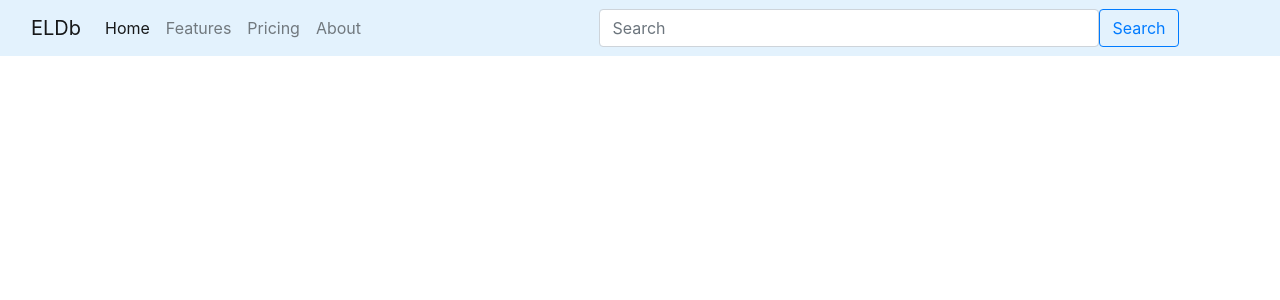
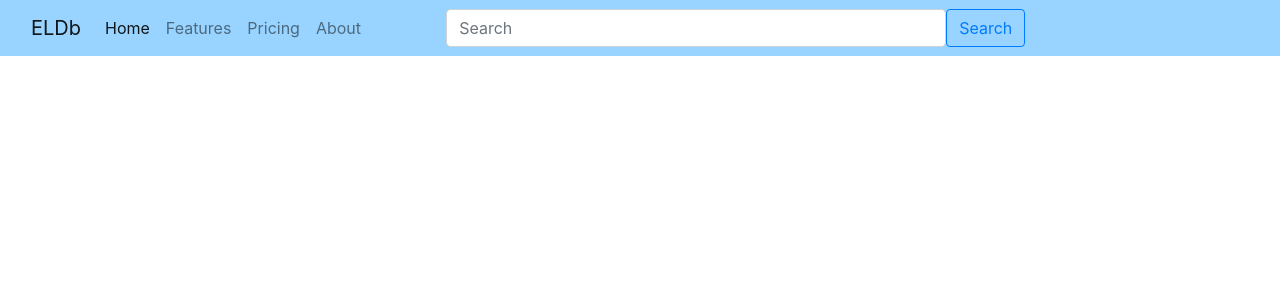
Before and after one commit to dBaliukynas/python-programming, a Python web app: template Assignment 4/app/templates/base.html in a window 1280 px wide. Shown: the top 300 px of the page. Run offline with Jinja, Linux system fonts and the light colour scheme; the template is opened without the code that fills it, so the values that code supplies are empty; some libraries are stand-ins or nearby versions.

Commit message:
Add routes init file, add header

```diff
--- /dev/null
+++ b/Assignment 4/app/routes/__init__.py
@@ -0,0 +1,4 @@
+from .base import base_blueprint
+
+def init_app(app):
+    app.register_blueprint(base_blueprint)
--- a/Assignment 4/app/templates/header.html
+++ b/Assignment 4/app/templates/header.html
@@ -1,6 +1,6 @@
 <nav
   class="navbar navbar-expand-lg navbar-light"
-  style="background-color: #e3f2fd"
+  style="background-color: #98d4ff"
 >
   <div class="container-fluid">
     <a class="navbar-brand" href="#">ELDb</a>
@@ -30,16 +30,19 @@
           <a class="nav-link" href="#">About</a>
         </li>
       </ul>
-      <form class="d-flex" style="margin-left: 20%;">
+      <div style="width: 100%">
+        <form class="d-flex" style=" justify-content: center;">
           <input
             class="form-control me-2"
             type="search"
             placeholder="Search"
             aria-label="Search"
-          style="width: 500px"
+            style="max-width: 500px"
           />
           <button class="btn btn-outline-primary" type="submit">Search</button>
         </form>
       </div>
+    <div style="width: 20%"></div>
+    </div>
   </div>
 </nav>
```
Also changed, not shown: Assignment 4/app/__init__.py (+4 -4 lines). Lines whose indentation alone changed are shown as unchanged.
